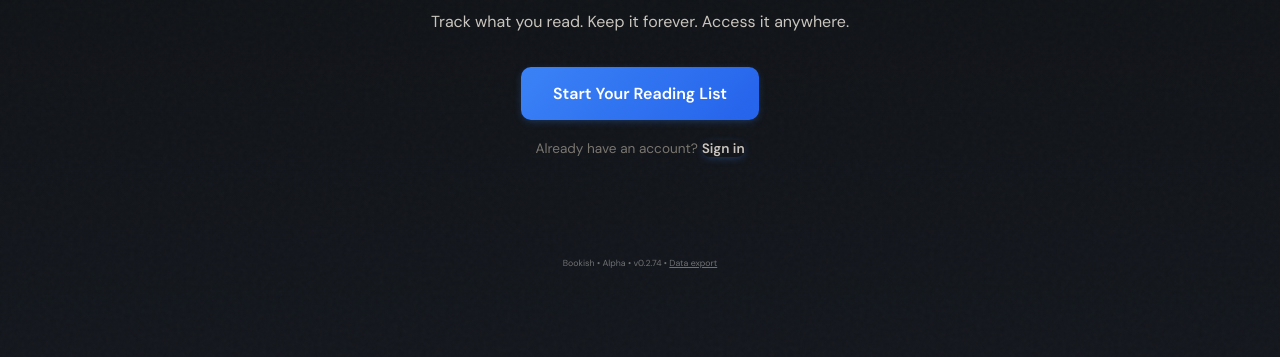
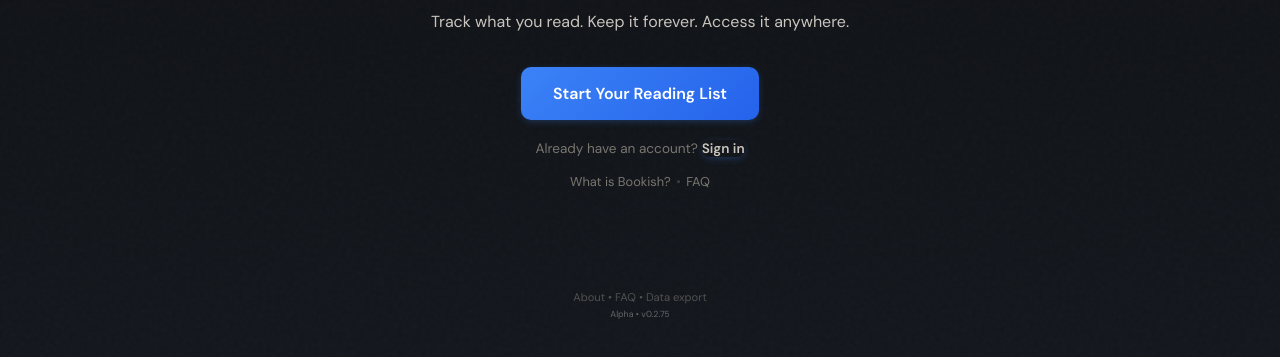
Before and after one commit to brianmb99/bookish-site-dev, a plain HTML site: page index.html in a window 1280 px wide. Shown: the part 263-620 px from the top of the page. Drawn offline with nearby package versions, Linux system fonts and the light colour scheme.

Commit message:
Dev Deploy: 2026-03-24 18:45:22 - Footer links and empty state links

```diff
--- a/css/styles.css
+++ b/css/styles.css
@@ -363,6 +363,10 @@
 .empty-signin{margin-top:20px;font-size:.85rem;color:var(--color-text-muted)}
 .empty-signin .link-btn{background:none;border:none;color:var(--color-text-secondary);font-size:inherit;font-family:inherit;cursor:pointer;padding:0;text-decoration:none;transition:color .2s}
 .empty-signin .link-btn:hover{color:var(--color-text-primary);text-decoration:underline;text-underline-offset:2px}
+.empty-links{margin-top:16px;font-size:.8rem;color:var(--color-text-muted)}
+.empty-links span{opacity:.4;margin:0 2px}
+.empty-links a{color:var(--color-text-muted);text-decoration:none;transition:color .2s}
+.empty-links a:hover{color:var(--color-text-primary)}
 
 /* Shelf-empty state (has WTR books but no shelf books) */
 .shelf-empty{
@@ -684,15 +688,11 @@
   color:var(--color-text-secondary);
   background:var(--color-bg-elevated);
 }
-footer{margin-top:40px;font-size:.55rem;opacity:.4;text-align:center}
-/* Keep footer links readable: default :visited purple vanishes on dark bg at low opacity */
-footer a:link,
-footer a:visited{
-  color:inherit;
-}
-footer a:hover{
-  color:var(--color-text-secondary);
-}
+footer{margin-top:40px;text-align:center}
+.footer-links{font-size:.7rem;color:var(--color-text-muted);opacity:.6}
+.footer-links a:link,.footer-links a:visited{color:var(--color-text-muted);text-decoration:none}
+.footer-links a:hover{color:var(--color-text-secondary)}
+.footer-meta{font-size:.55rem;opacity:.35;margin-top:4px}
 form.inline label{display:block;font-size:.65rem;margin-top:10px;font-weight:600;text-transform:uppercase;letter-spacing:.05em}
 form.inline input,form.inline select,form.inline textarea{
   font-family:var(--font-body);
--- a/index.html
+++ b/index.html
@@ -83,12 +83,16 @@
   <p class="empty-subtext">Track what you read. Keep it forever. Access it anywhere.</p>
   <button id="emptyAddBookBtn" class="btn primary empty-cta">Start Your Reading List</button>
   <div id="emptySignIn" class="empty-signin">Already have an account? <button class="link-btn" id="emptySignInBtn">Sign in</button></div>
+  <div class="empty-links"><a href="/about.html">What is Bookish?</a> <span>&bull;</span> <a href="/faq.html">FAQ</a></div>
 </div>
 <div id="celebrationToast" class="toast celebration-toast" style="display:none;">
   <span class="toast-icon">🎉</span>
   <span class="toast-message">First book added! You're on your way.</span>
 </div>
-<footer>Bookish • Alpha • v0.2.74 • <a href="/forever.html" target="_blank" rel="noopener">Data export</a></footer>
+<footer>
+  <div class="footer-links"><a href="/about.html">About</a> &bull; <a href="/faq.html">FAQ</a> &bull; <a href="/forever.html" target="_blank" rel="noopener">Data export</a></div>
+  <div class="footer-meta">Alpha &bull; v0.2.75</div>
+</footer>
 </div>
 
 <!-- Notes expand overlay -->
--- a/sw.js
+++ b/sw.js
@@ -1,5 +1,5 @@
 // sw.js - basic PWA service worker
-const VERSION='v166';
+const VERSION='v167';
 const CACHE_NAME='bookish-precache-'+VERSION;
 const PRECACHE=[
   '/',
```
Also changed, not shown: README.md.
